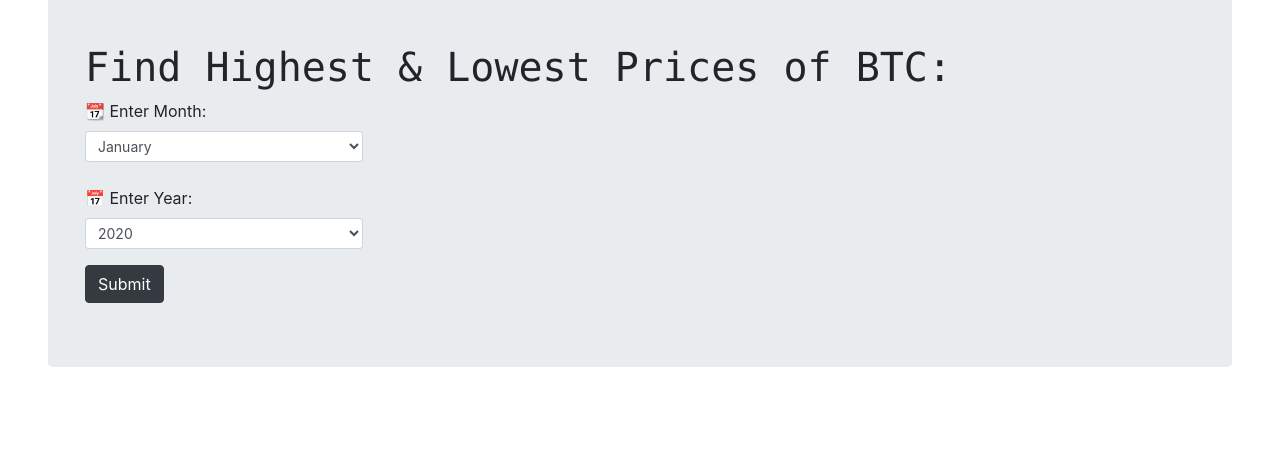
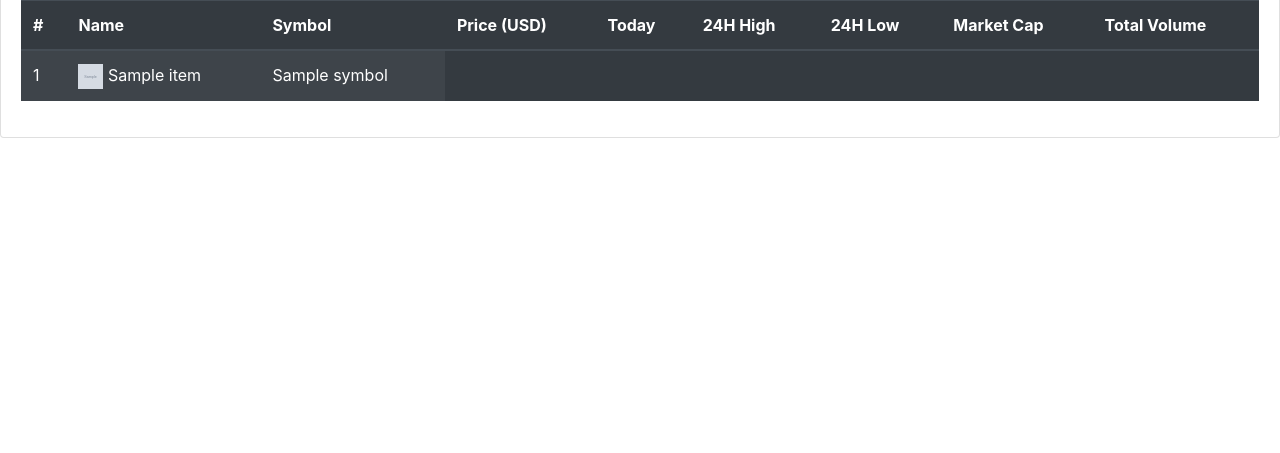
Before and after one commit to Saqifur-Rahman/Polygon_API, a Flask app: page / in a window 1280 px wide. Shown: the part 347-800 px from the top of the page. Run offline with Flask 2, Linux system fonts and the light colour scheme; grey boxes marked "Sample" are stand-in pictures; a database or web service that is not in the repository returns one stand-in record (values such as "Sample title"); data that the repository does not hold is empty; some libraries are stand-ins or nearby versions.

Commit message:
coins list feature added

```diff
--- a/main.py
+++ b/main.py
@@ -5,6 +5,7 @@ matplotlib.use('Agg')
 import matplotlib.pyplot as plt
 import requests
 from datetime import date
+import time
 
 app = Flask(__name__)
 app.secret_key = "hello_world"
@@ -77,8 +78,11 @@ def plotChart(month, year):
         low.append(result["l"])
 
     # reomve image if exists
-    if os.path.exists("static/plot.png"):
-        os.remove("static/plot.png")
+    folder_path = (r'static/')
+    folder = os.listdir(folder_path)
+    for image in folder:
+        if image.endswith('.png'):
+            os.remove(os.path.join(folder_path,image))
 
     # plot the line chart
     plt.plot(date, high, label = "highest price")
@@ -87,14 +91,15 @@ def plotChart(month, year):
     plt.ylabel("Price [USD]")
     plt.title("Range of Prices of Bitcoin")
     plt.legend()
-    plt.savefig("static/plot.png")
+    filename = f'{int(time.time())}.png'
+    plt.savefig(f"static/{filename}")
     plt.clf()
-    return
+    return filename
 
-# Route for homepage
-@app.route("/")
+# Route for BTC-Range
+@app.route("/btc-range")
 def home():
-    return render_template("home.html")
+    return render_template("btc_range.html")
 
 # Route for results page
 @app.route("/result", methods=['POST'])
@@ -108,8 +113,20 @@ def result():
             flash("Data not available for this month.")
             return render_template("home.html")
 
-        plotChart(month, year)
-        return render_template("result.html")
+        filename = plotChart(month, year)
+        return render_template("result.html", filename=filename)
+
+# Route for prices list of coins
+@app.route("/")
+def coins_list():
+    # making API call
+    URL = "https://api.coingecko.com/api/v3/coins/markets?vs_currency=usd&order=market_cap_desc&per_page=20&page=1&sparkline=false"
+    r = requests.get(url = URL)
+
+    # storing JSON response
+    data = r.json()
+    return render_template("coins_list.html", data=data)
 
 if __name__ == '__main__':
+
     app.run(debug=True)
--- a/templates/home.html
+++ b/templates/btc_range.html
@@ -3,7 +3,7 @@
 <head>
     <meta charset="UTF-8">
     <meta name="viewport" content="width=device-width, initial-scale=1.0">
-    <title>BTCUSD - Home</title>
+    <title>C R Y P T O | Home</title>
     <link rel="stylesheet" href="https://stackpath.bootstrapcdn.com/bootstrap/4.5.2/css/bootstrap.min.css"
     integrity="sha384-JcKb8q3iqJ61gNV9KGb8thSsNjpSL0n8PARn9HuZOnIxN0hoP+VmmDGMN5t9UJ0Z" crossorigin="anonymous">
 </head>
@@ -11,10 +11,20 @@
 
     <!--Navbar start-->
     <nav class="navbar navbar-expand-lg navbar-dark bg-dark">
-        <a class="navbar-brand ml-5 " href="#">
-            <img src="https://img.icons8.com/color-glass/30/000000/bitcoin.png" class="mr-2"/>
-            <b class="text-monospace"> BITCOIN </b>
+        <a class="navbar-brand ml-5 " href="/">
+            <img src="https://img.icons8.com/office/30/000000/blockchain-new-logo.png" class="mr-2" />
+            <b class="text-monospace"> C R Y P T O </b>
         </a>
+        <div class="collapse navbar-collapse" id="navbarNavDropdown" style="align-self: right;">
+            <ul class="navbar-nav ml-auto mr-5">
+              <li class="nav-item">
+                <a class="nav-link mr-3" href="/">Prices</a>
+              </li>
+              <li class="nav-item">
+                <a class="nav-link" href="/btc-range">BTC Range</a>
+              </li>
+            </ul>
+          </div>
       </nav>
     <!--Navbar end-->
 
--- /dev/null
+++ b/templates/coins_list.html
@@ -0,0 +1,135 @@
+<!DOCTYPE html>
+<html lang="en">
+<head>
+    <meta charset="UTF-8">
+    <meta name="viewport" content="width=device-width, initial-scale=1.0">
+    <title> C R Y P T O | Prices</title>
+    <link rel="stylesheet" href="https://stackpath.bootstrapcdn.com/bootstrap/4.5.2/css/bootstrap.min.css"
+    integrity="sha384-JcKb8q3iqJ61gNV9KGb8thSsNjpSL0n8PARn9HuZOnIxN0hoP+VmmDGMN5t9UJ0Z" crossorigin="anonymous">
+    <script src="https://ajax.googleapis.com/ajax/libs/jquery/3.5.1/jquery.min.js"></script>
+</head>
+<body>
+
+    <!--Navbar start-->
+    <nav class="navbar navbar-expand-lg navbar-dark bg-dark">
+        <a class="navbar-brand ml-5 " href="/">
+            <img src="https://img.icons8.com/office/30/000000/blockchain-new-logo.png" class="mr-2" />
+            <b class="text-monospace"> C R Y P T O </b>
+        </a>
+        <div class="collapse navbar-collapse" id="navbarNavDropdown" style="align-self: right;">
+          <ul class="navbar-nav ml-auto mr-5">
+            <li class="nav-item">
+              <a class="nav-link mr-3" href="/">Prices</a>
+            </li>
+            <li class="nav-item mr-3">
+              <a class="nav-link" href="/btc-range">BTC Range</a>
+            </li>
+          </ul>
+        </div>
+      </nav>
+    <!--Navbar end-->
+
+    <!-- Coins List Table start -->
+    <div class="card" style="width: 100%;">
+        <div class="card-body">
+          <table class="table table-striped table-hover table-dark" id="coins_list">
+            <thead>
+                <tr>
+                  <th scope="col">#</th>
+                  <th scope="col">Name</th>
+                  <th scope="col">Symbol</th>
+                  <th scope="col">Price (USD)</th>
+                  <th scope="col">Today</th>
+                  <th scope="col">24H High</th>
+                  <th scope="col">24H Low</th>
+                  <th scope="col">Market Cap</th>
+                  <th scope="col">Total Volume</th>
+                </tr>
+            </thead>
+            <tbody id>
+              {% for coin in data %}
+              <tr id="{{coin['symbol']}}">
+                <td>{{ coin["market_cap_rank"] }}</td>
+                <td>
+                    <img src="{{ coin['image'] }}" alt="" style="height: 25px; width: 25px">
+                    {{ coin["name"] }}
+                </td>
+                <td>{{ coin["symbol"] }}</td>
+              </tr>
+              {% endfor %}
+            </tbody>
+          </table>
+        </div>
+      </div>
+
+    <!-- Coins List Table end -->
+
+</body>
+</html>
+
+<!--Bootstrap-->
+<script src="https://code.jquery.com/jquery-3.5.1.slim.min.js"
+integrity="sha384-DfXdz2htPH0lsSSs5nCTpuj/zy4C+OGpamoFVy38MVBnE+IbbVYUew+OrCXaRkfj"
+crossorigin="anonymous"></script>
+<script src="https://cdn.jsdelivr.net/npm/popper.js@1.16.1/dist/umd/popper.min.js"
+integrity="sha384-9/reFTGAW83EW2RDu2S0VKaIzap3H66lZH81PoYlFhbGU+6BZp6G7niu735Sk7lN"
+crossorigin="anonymous"></script>
+<script src="https://stackpath.bootstrapcdn.com/bootstrap/4.5.2/js/bootstrap.min.js"
+integrity="sha384-B4gt1jrGC7Jh4AgTPSdUtOBvfO8shuf57BaghqFfPlYxofvL8/KUEfYiJOMMV+rV"
+crossorigin="anonymous"></script>
+
+<!-- Reload -->
+<script>
+  var url = "https://api.coingecko.com/api/v3/coins/markets?vs_currency=usd&order=market_cap_desc&per_page=20&page=1&sparkline=false"
+
+  async function getList() {
+    const response = await fetch(url)
+    const data = await response.json()
+    console.log(data)
+
+      document.querySelectorAll('.delete').forEach(function(a) {
+          a.remove()
+      })
+
+    for(var i=0; i<data.length; i++) {
+      tr = document.getElementById(data[i]['symbol'])
+
+      td = document.createElement('td')
+      tr.appendChild(td)
+      td.innerHTML = '$'+data[i]['current_price']
+      td.className = "delete"
+
+      td = document.createElement('td')
+      tr.appendChild(td)
+      if(parseFloat(data[i]['price_change_percentage_24h']) < 0) {
+        td.innerHTML = "<img src='https://img.icons8.com/ios-glyphs/25/fa314a/circled-chevron-down.png'/> "+data[i]['price_change_percentage_24h']
+      } else {
+        td.innerHTML = "<img src='https://img.icons8.com/ios-glyphs/25/26e07f/circled-chevron-up.png'/> "+data[i]['price_change_percentage_24h']
+      }
+      td.className = "delete"
+
+      td = document.createElement('td')
+      tr.appendChild(td)
+      td.innerHTML = '$'+data[i]['high_24h']
+      td.className = "delete"
+
+      td = document.createElement('td')
+      tr.appendChild(td)
+      td.innerHTML = '$'+data[i]['low_24h']
+      td.className = "delete"
+
+      td = document.createElement('td')
+      tr.appendChild(td)
+      td.innerHTML = '$'+data[i]['market_cap']
+      td.className = "delete"
+
+      td = document.createElement('td')
+      tr.appendChild(td)
+      td.innerHTML = data[i]['total_volume']
+      td.className = "delete"
+    }
+  }
+
+  getList()
+  setInterval(getList, 5000)
+</script>
```
Also changed, not shown: requirements.txt (+40 -12 lines), templates/result.html (+14 -4 lines), static/plot.png (deleted), 1 other file.
